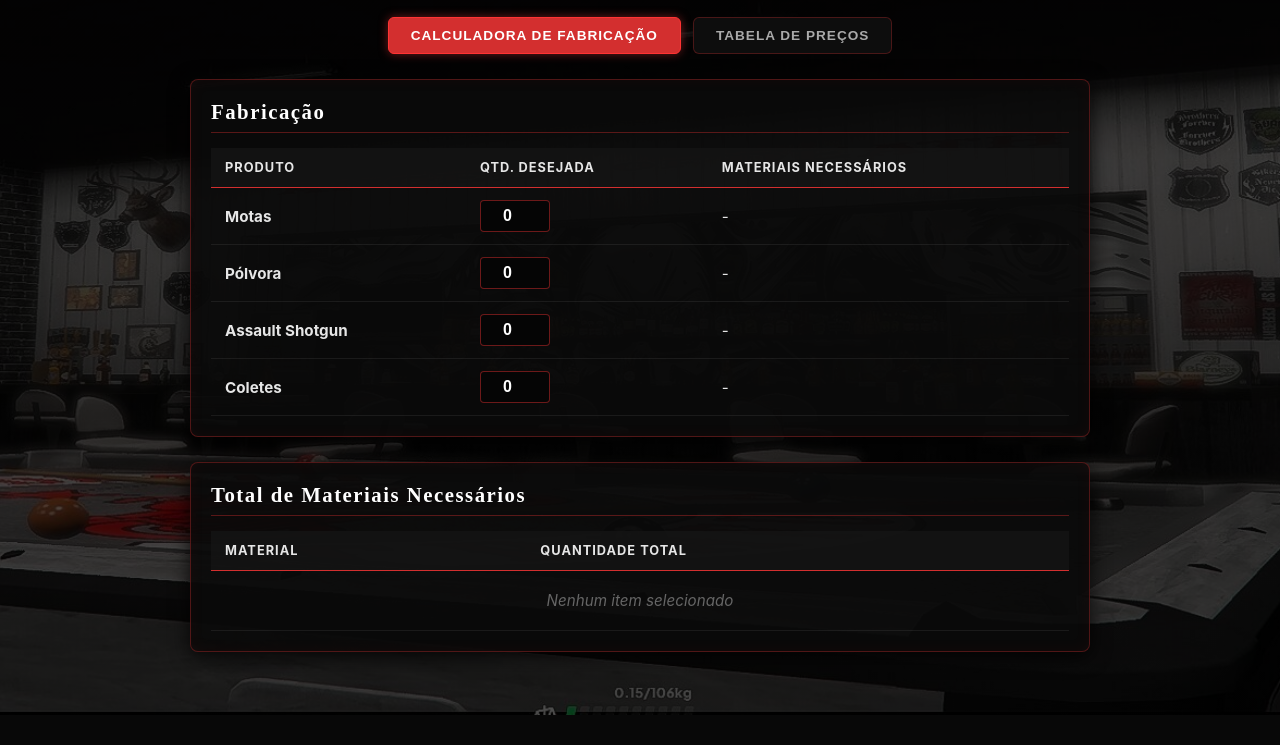
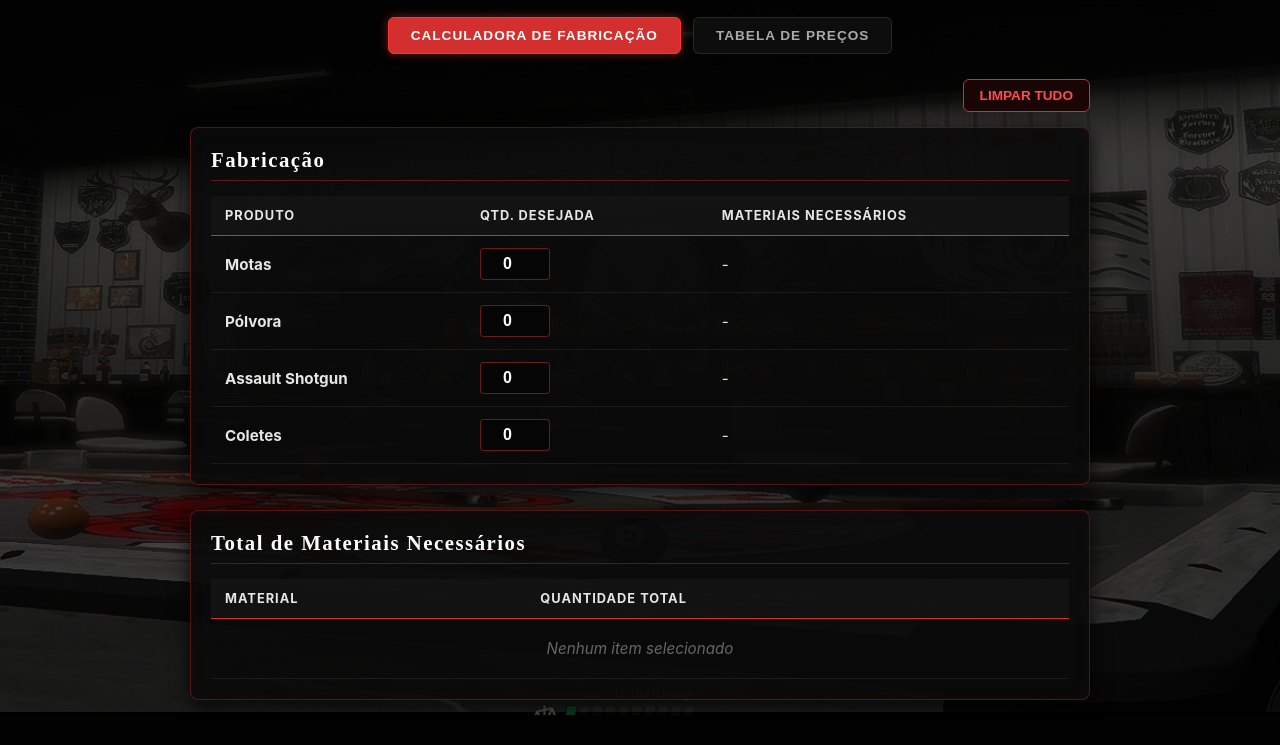
Before and after one commit to T33J4Ypt/Angels-TRF, a plain HTML site: page index.html in a window 1280 px wide. Shown: the part 85-830 px from the top of the page. Before the commit the page ends 800 px from the top, so only its background shows below. Drawn offline with Linux system fonts and the light colour scheme.

Commit message:
Update index.html

```diff
--- a/index.html
+++ b/index.html
@@ -16,6 +16,10 @@
       <a href="index.html" class="nav-btn active">Calculadora de Fabricação</a>
       <a href="precos.html" class="nav-btn">Tabela de Preços</a>
     </nav>
+
+    <div class="actions">
+     <button id="btn-limpar-precos" class="button-secondary">Limpar Tudo</button>
+    </div>
 
     <!-- Tabela de Receitas -->
     <div class="table-card">
```
